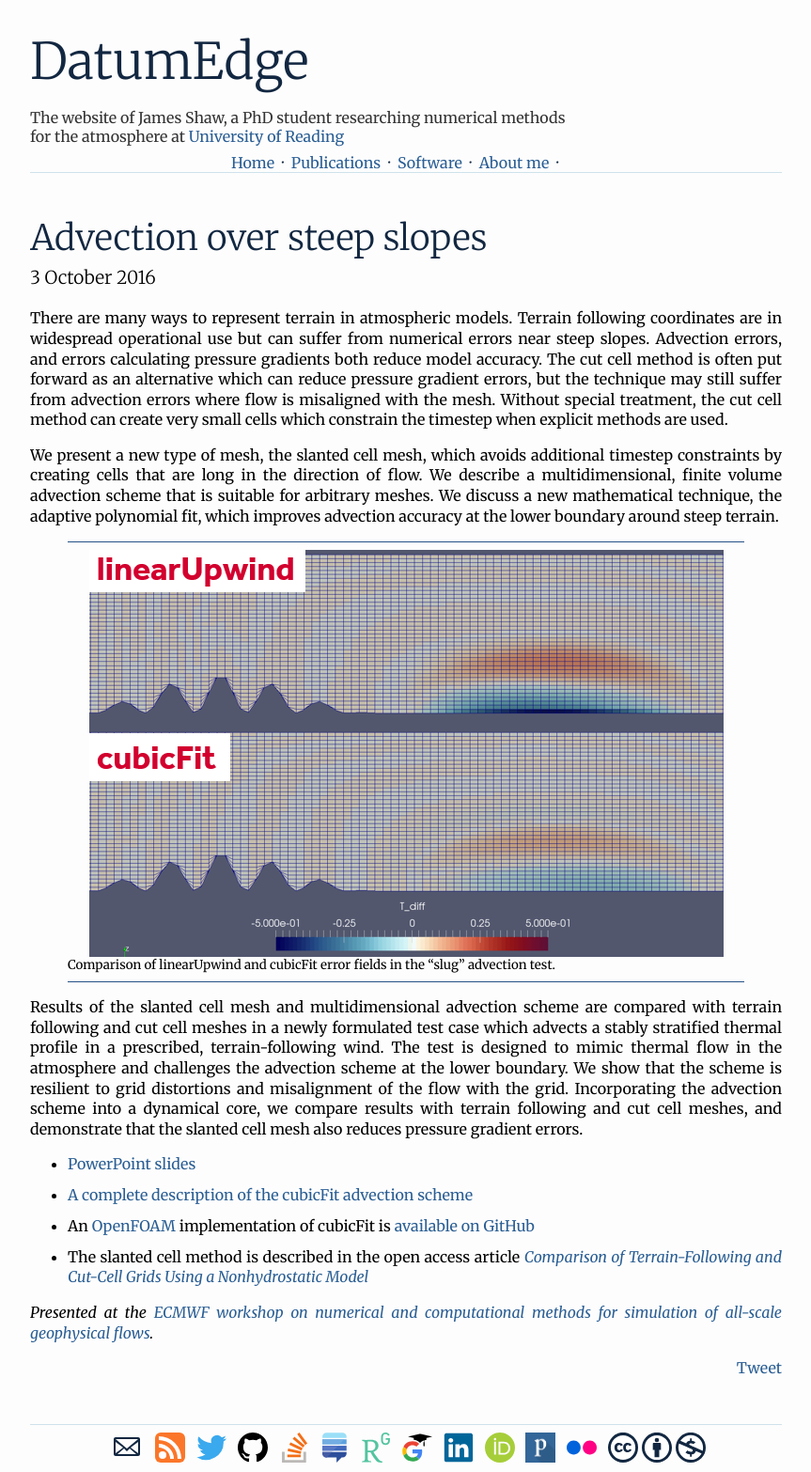
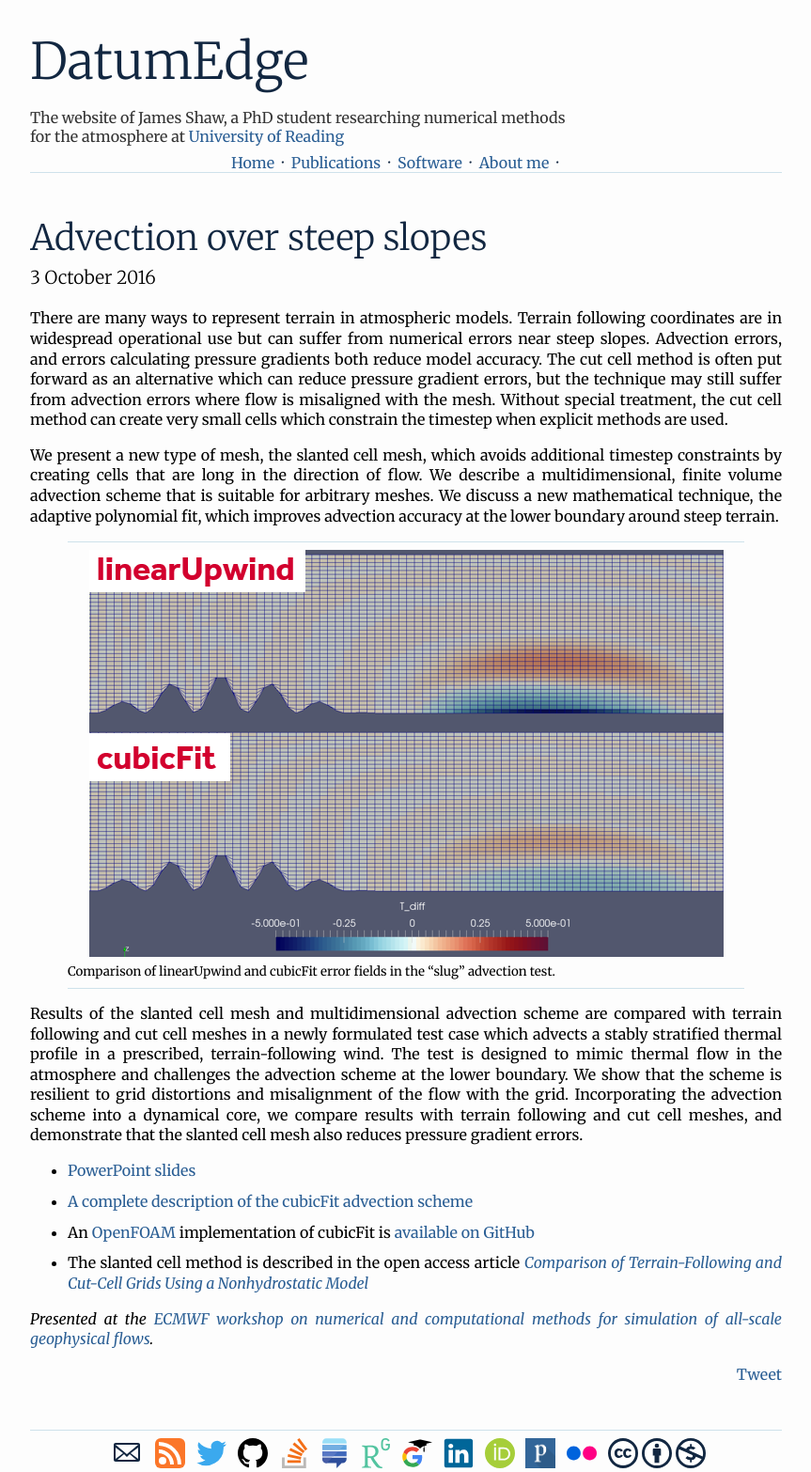
Before and after one commit to hertzsprung/hertzsprung.github.io, a Jekyll site: the page built from ecmwfnumerics2016/index.html, in a window 1280 px wide. Shown: the whole page at 94% size, without its empty margins (208-1071 px from the left). Built offline with Jekyll 4.4.1, drawn with Linux system fonts in a browser that asks for light colours; comment, search, counter and statistics services are not loaded.

Commit message:
tweak caption styling

```diff
--- a/css/main.css
+++ b/css/main.css
@@ -107,10 +107,14 @@ article dt {
 }
 
 article figure {
-	border-top: 1pt solid #255187;
-	border-bottom: 1pt solid #255187;
+	border-top: 1pt solid #CEE2EB;
+	border-bottom: 1pt solid #CEE2EB;
 	padding-top: 0.5em;
 	padding-bottom: 0.5em;
+}
+
+article figcaption {
+	margin-top: 0.5em;
 }
 
 article img {
```
